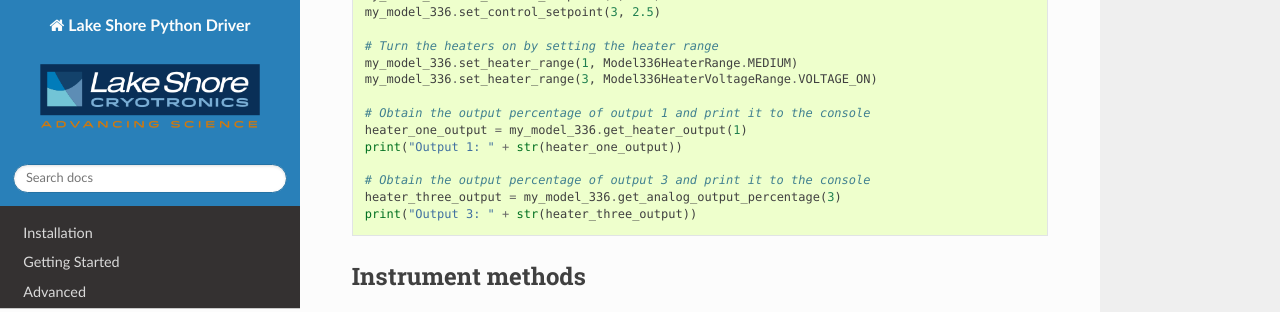
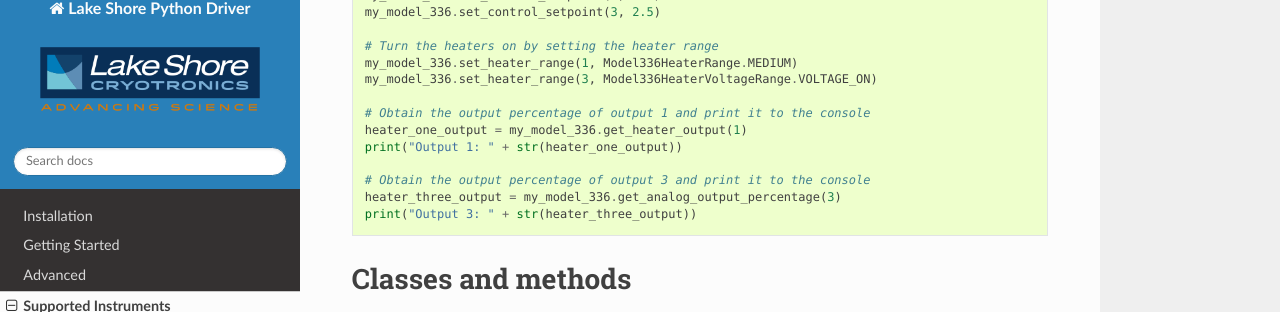
Before and after one commit to lakeshorecryotronics/python-driver, a Sphinx documentation site: the page built from docs/model_336.rst, in a window 1280 px wide and 900 px high, scrolled down 1601 px, cut to the strip 0-312 px from the top of the window. Built offline with Sphinx 7.4.7 and the Read the Docs theme 2.0.0, drawn with Linux system fonts in a browser that asks for light colours; some of the changed text lies outside the part shown.

Commit message:
Add example script to the SSM page and add a section header to separate the example scripts from the classes and methods

```diff
--- a/docs/model_240.rst
+++ b/docs/model_240.rst
@@ -19,6 +19,9 @@
 Model 240 Profibus Configuration Example
 ----------------------------------------
 .. literalinclude:: examples/240_profislot_config_example.py
+
+Classes and methods
+===================
 
 Instrument methods
 ------------------
--- a/docs/model_335.rst
+++ b/docs/model_335.rst
@@ -23,6 +23,9 @@
 Setting up autotune on the Model 335
 ------------------------------------
 .. literalinclude:: examples/335_autotune_example.py
+
+Classes and methods
+===================
 
 Instrument methods
 ------------------
--- a/docs/model_336.rst
+++ b/docs/model_336.rst
@@ -19,6 +19,9 @@
 Setting up heater outputs on the Model 336
 ------------------------------------------
 .. literalinclude:: examples/336_heater_setup_example.py
+
+Classes and methods
+===================
 
 Instrument methods
 ------------------
--- a/docs/model_372.rst
+++ b/docs/model_372.rst
@@ -24,6 +24,8 @@
 --------------------------------------------
 .. literalinclude:: examples/372_control_loop_example.py
 
+Classes and methods
+===================
 
 Instrument methods
 ------------------
--- a/docs/teslameter.rst
+++ b/docs/teslameter.rst
@@ -15,6 +15,9 @@
 Streaming F41/F71 teslameter data to a CSV file
 -----------------------------------------------
 .. literalinclude:: examples/teslameter_record_data_example.py
+
+Classes and methods
+===================
 
 Instrument methods
 ------------------
```
Also changed, not shown: docs/ssm_system.rst (+11 -0 lines).
